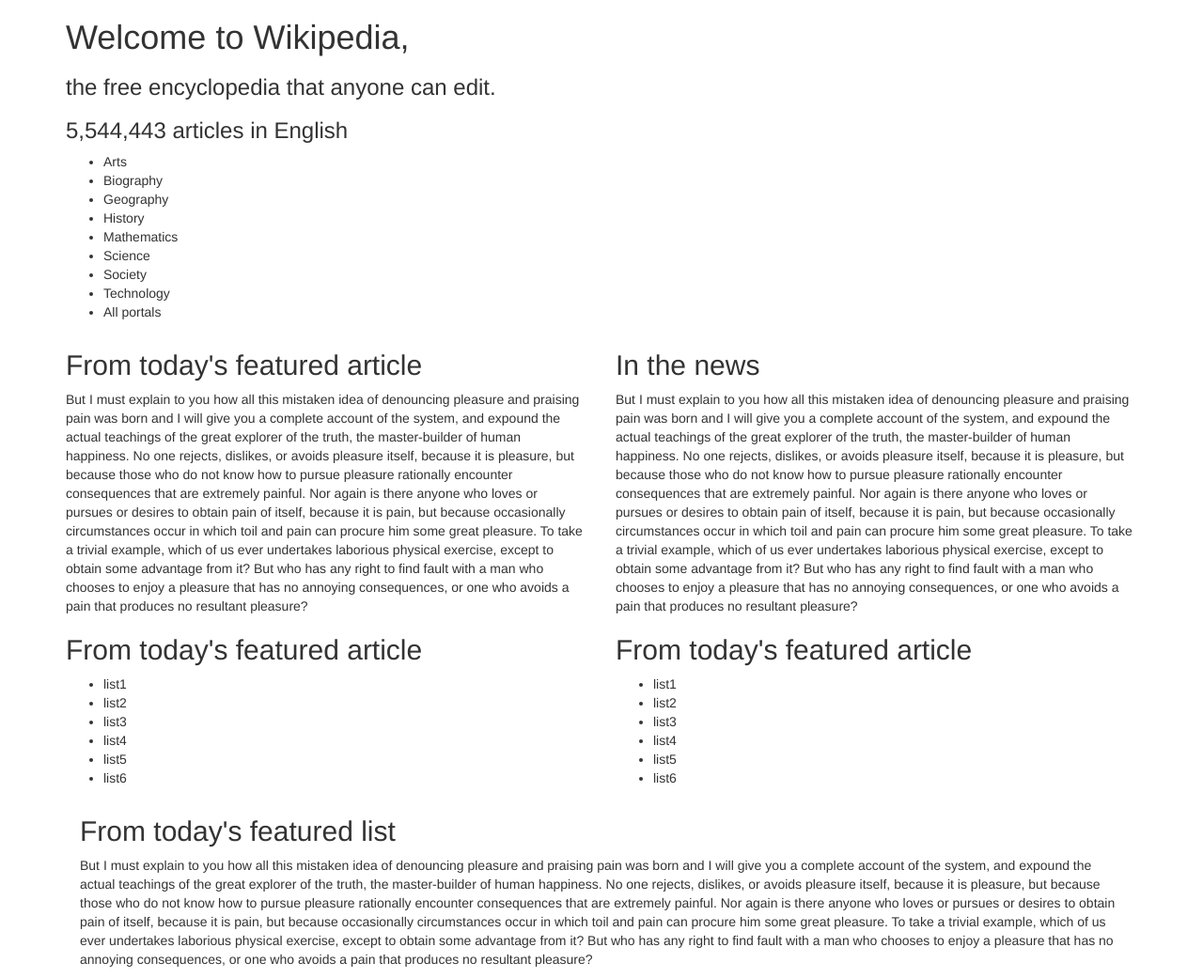
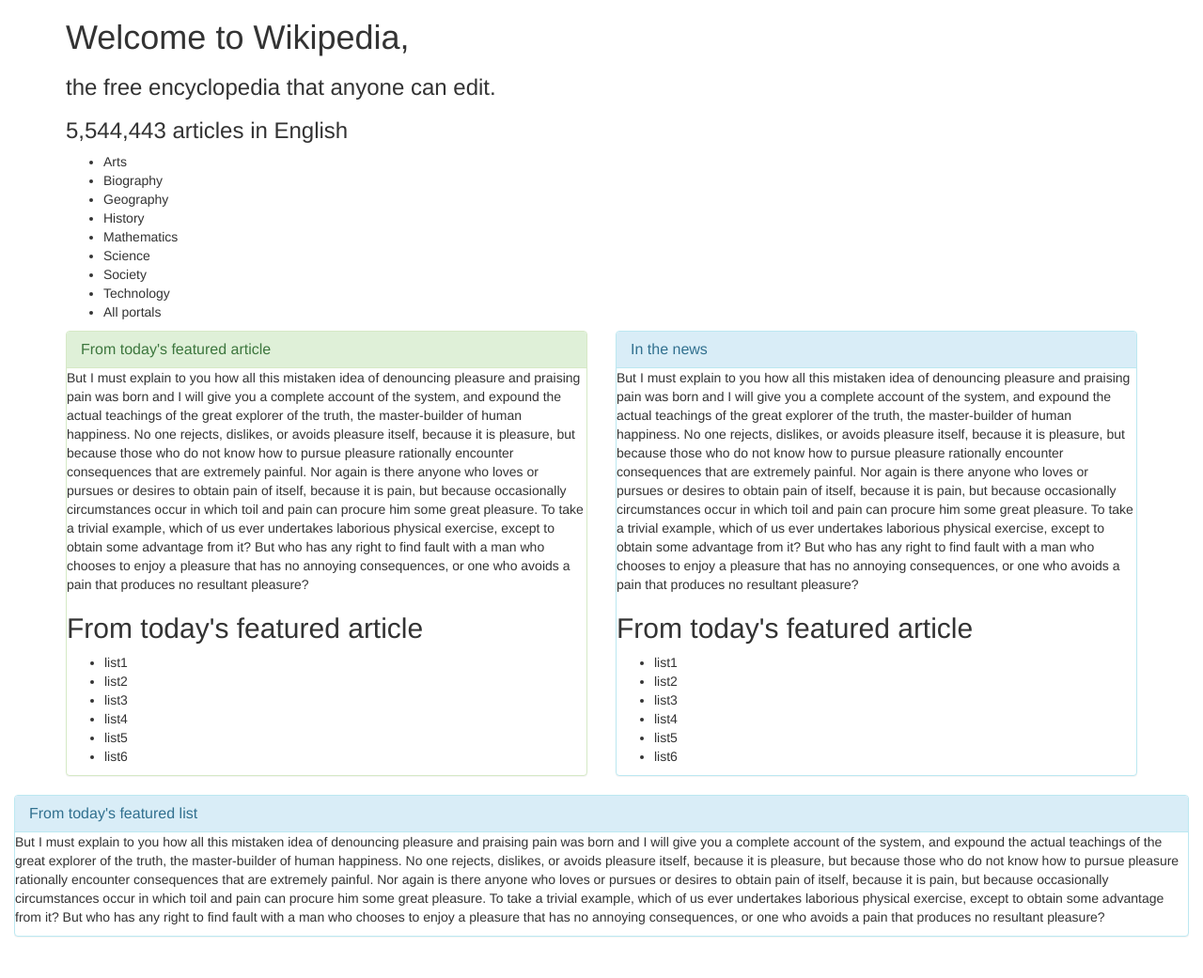
Before and after one commit to dlewiski/wiki-rebuild, a plain HTML site: page index.html in a window 1280 px wide. Shown: the whole page at 94% size. After the commit the page ends 1017 px from the top, so only its background shows below. Drawn offline with Linux system fonts and the light colour scheme.

Commit message:
Add bootstrap styling to created panels

```diff
--- a/index.html
+++ b/index.html
@@ -30,8 +30,11 @@
 
       <div class="row">
         <div class="col-md-6">
-          <h2>From today's featured article</h2>
-            <p>But I must explain to you how all this mistaken idea of denouncing pleasure and praising pain was born and I will give you a complete account of the system, and expound the actual teachings of the great explorer of the truth, the master-builder of human happiness. No one rejects, dislikes, or avoids pleasure itself, because it is pleasure, but because those who do not know how to pursue pleasure rationally encounter consequences that are extremely painful. Nor again is there anyone who loves or pursues or desires to obtain pain of itself, because it is pain, but because occasionally circumstances occur in which toil and pain can procure him some great pleasure. To take a trivial example, which of us ever undertakes laborious physical exercise, except to obtain some advantage from it? But who has any right to find fault with a man who chooses to enjoy a pleasure that has no annoying consequences, or one who avoids a pain that produces no resultant pleasure?</p>
+          <div class="panel panel-success">
+            <div class="panel-heading">
+              <h2 class="panel-title">From today's featured article</h2>
+            </div>
+              <p>But I must explain to you how all this mistaken idea of denouncing pleasure and praising pain was born and I will give you a complete account of the system, and expound the actual teachings of the great explorer of the truth, the master-builder of human happiness. No one rejects, dislikes, or avoids pleasure itself, because it is pleasure, but because those who do not know how to pursue pleasure rationally encounter consequences that are extremely painful. Nor again is there anyone who loves or pursues or desires to obtain pain of itself, because it is pain, but because occasionally circumstances occur in which toil and pain can procure him some great pleasure. To take a trivial example, which of us ever undertakes laborious physical exercise, except to obtain some advantage from it? But who has any right to find fault with a man who chooses to enjoy a pleasure that has no annoying consequences, or one who avoids a pain that produces no resultant pleasure?</p>
           <h2>From today's featured article</h2>
             <ul>
               <li>list1</li>
@@ -41,12 +44,15 @@
               <li>list5</li>
               <li>list6</li>
             </ul>
-
+          </div>
         </div>
 
 
         <div class="col-md-6">
-          <h2>In the news</h2>
+          <div class="panel panel-info">
+            <div class="panel-heading">
+              <h2 class="panel-title">In the news</h2>
+            </div>
             <p>But I must explain to you how all this mistaken idea of denouncing pleasure and praising pain was born and I will give you a complete account of the system, and expound the actual teachings of the great explorer of the truth, the master-builder of human happiness. No one rejects, dislikes, or avoids pleasure itself, because it is pleasure, but because those who do not know how to pursue pleasure rationally encounter consequences that are extremely painful. Nor again is there anyone who loves or pursues or desires to obtain pain of itself, because it is pain, but because occasionally circumstances occur in which toil and pain can procure him some great pleasure. To take a trivial example, which of us ever undertakes laborious physical exercise, except to obtain some advantage from it? But who has any right to find fault with a man who chooses to enjoy a pleasure that has no annoying consequences, or one who avoids a pain that produces no resultant pleasure?</p>
 
           <h2>From today's featured article</h2>
@@ -58,13 +64,19 @@
               <li>list5</li>
               <li>list6</li>
             </ul>
+          </div>
         </div>
       </div>
+    </div>
 
       <div class="col-md-12">
-        <h2>From today's featured list</h2>
-          <p>But I must explain to you how all this mistaken idea of denouncing pleasure and praising pain was born and I will give you a complete account of the system, and expound the actual teachings of the great explorer of the truth, the master-builder of human happiness. No one rejects, dislikes, or avoids pleasure itself, because it is pleasure, but because those who do not know how to pursue pleasure rationally encounter consequences that are extremely painful. Nor again is there anyone who loves or pursues or desires to obtain pain of itself, because it is pain, but because occasionally circumstances occur in which toil and pain can procure him some great pleasure. To take a trivial example, which of us ever undertakes laborious physical exercise, except to obtain some advantage from it? But who has any right to find fault with a man who chooses to enjoy a pleasure that has no annoying consequences, or one who avoids a pain that produces no resultant pleasure?
-          </p>
+        <div class="panel panel-info">
+          <div class="panel-heading">
+            <h2 class="panel-title">From today's featured list</h2>
+          </div>
+              <p>But I must explain to you how all this mistaken idea of denouncing pleasure and praising pain was born and I will give you a complete account of the system, and expound the actual teachings of the great explorer of the truth, the master-builder of human happiness. No one rejects, dislikes, or avoids pleasure itself, because it is pleasure, but because those who do not know how to pursue pleasure rationally encounter consequences that are extremely painful. Nor again is there anyone who loves or pursues or desires to obtain pain of itself, because it is pain, but because occasionally circumstances occur in which toil and pain can procure him some great pleasure. To take a trivial example, which of us ever undertakes laborious physical exercise, except to obtain some advantage from it? But who has any right to find fault with a man who chooses to enjoy a pleasure that has no annoying consequences, or one who avoids a pain that produces no resultant pleasure?
+              </p>
+        </div>
       </div>
 
 
```
